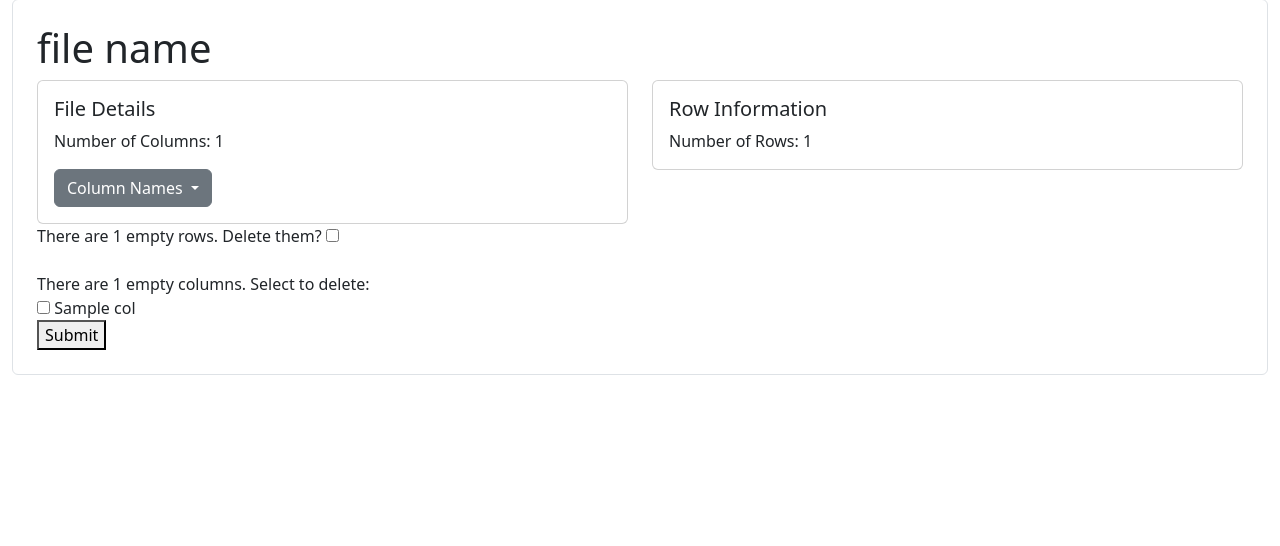
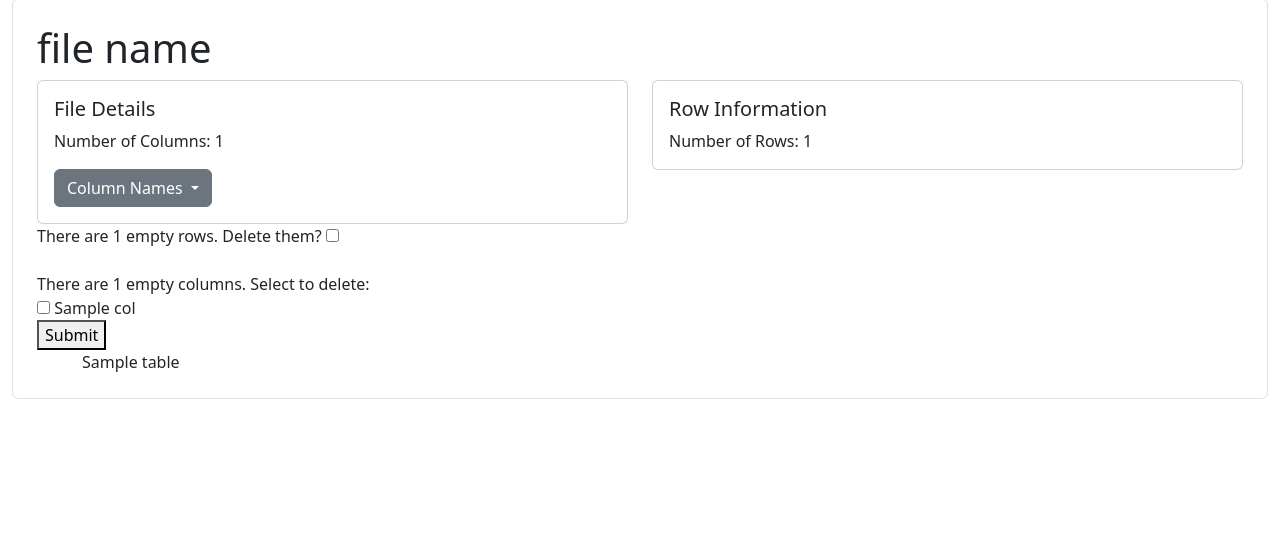
Before and after one commit to jakalano/excel_transformer, a Django app: template main_page/templates/2_file_summary.html in a window 1280 px wide. Shown: the part 105-651 px from the top of the page. Run offline with Django 4.2, Linux system fonts and the light colour scheme; the template is opened without the code that fills it: most values are stand-ins (such as "Sample title", 1, 10 or a date in 2020).

Commit message:
fixed how data is displayed in table

```diff
--- a/main_page/templates/2_file_summary.html
+++ b/main_page/templates/2_file_summary.html
@@ -1,4 +1,6 @@
 {% extends "base.html" %}
+
+
 
 {% block content %}
 
@@ -52,4 +54,8 @@
 </form>
 </div>
 </div>
+<div class="container">
+<div class="scrollable-table" id="summary-table">
+    {{ table|safe }}
+</div></div>
 {% endblock content %}
--- a/main_page/templates/base.html
+++ b/main_page/templates/base.html
@@ -18,6 +18,7 @@
     />
 
     <link rel="stylesheet" type="text/css" href="{% static 'custom.css' %}" />
+
 
     <title>Excel failu pārveidotājs</title>
   </head>
--- a/main_page/views.py
+++ b/main_page/views.py
@@ -29,7 +29,6 @@ def main_page(request):
             # Determine the file type based on extension
             file_path = uploaded_file.file.path
             df_orig = load_dataframe_from_file(file_path)
-            # save table and add to session
             html_table = dataframe_to_html(df_orig,classes='table table-striped')
             request.session['html_table'] = html_table
             request.session['file_path'] = file_path
@@ -73,6 +72,7 @@ def summary(request):
         'num_empty_rows': df_v1[df_v1.isna().all(axis=1)].shape[0],
         'num_empty_cols': df_v1.columns[df_v1.isna().all(axis=0)].size,
         'empty_cols': empty_cols,
+        'table': dataframe_to_html(df_v1, classes='table table-striped'),
         'previous_page_url': 'main_page',
         'next_page_url': 'edit_data',
     }
--- a/static/custom.css
+++ b/static/custom.css
@@ -10,9 +10,15 @@
   flex: 1;
 }
 
+
 .scrollable-table {
-  max-height: 700px; /* adjust this value according to your needs */
-  overflow-x: auto;  /* horizontal scroll if necessary */
-  overflow-y: auto;  /* vertical scroll if necessary */
+  max-height: 700px;
+  overflow-x: auto;
+  overflow-y: auto;
   display: block;
 }
+
+#summary-table {
+  max-height: 400px;
+
+}
```
Also changed, not shown: main_page/utils.py (+5 -2 lines), README.md.
